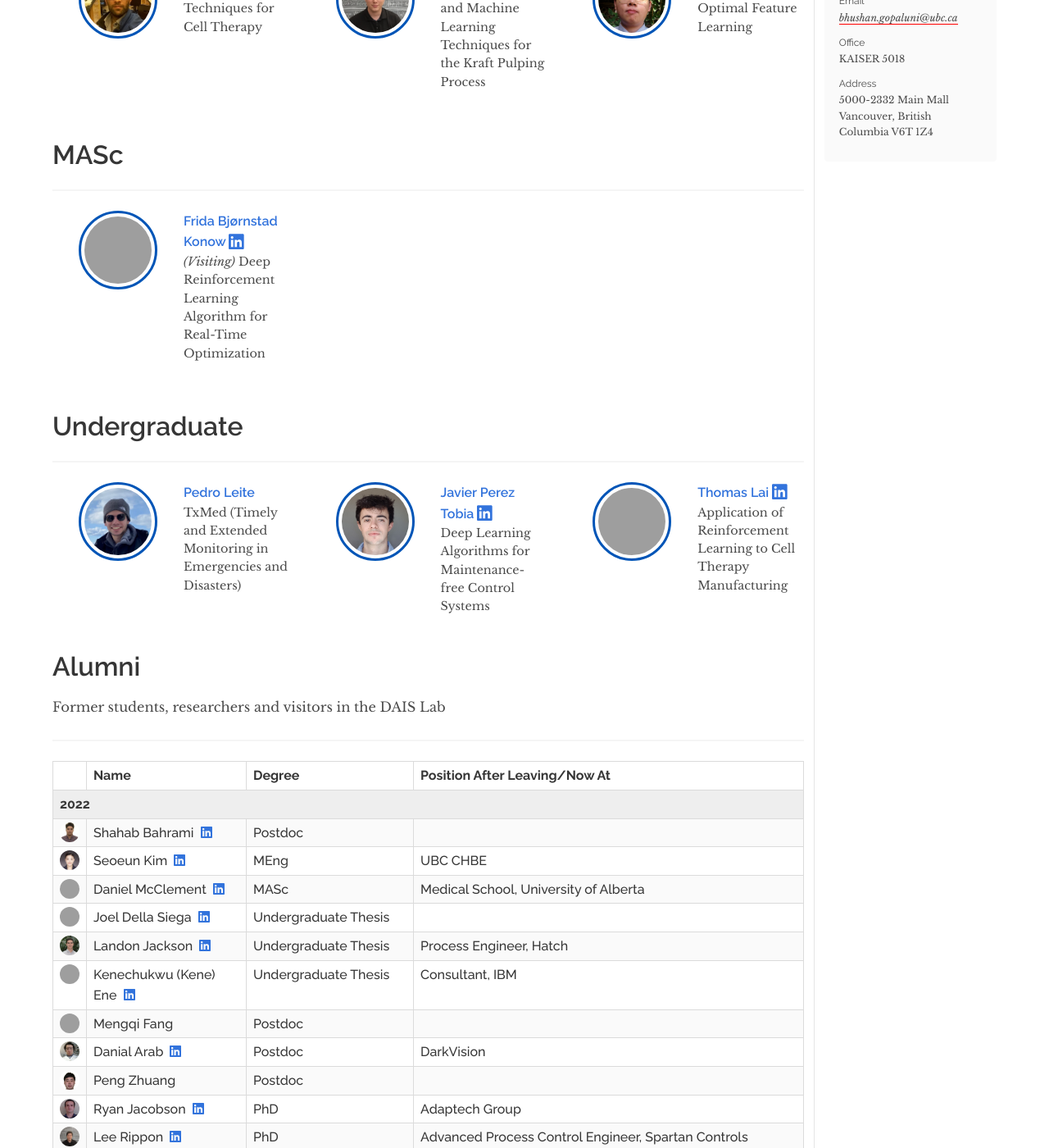
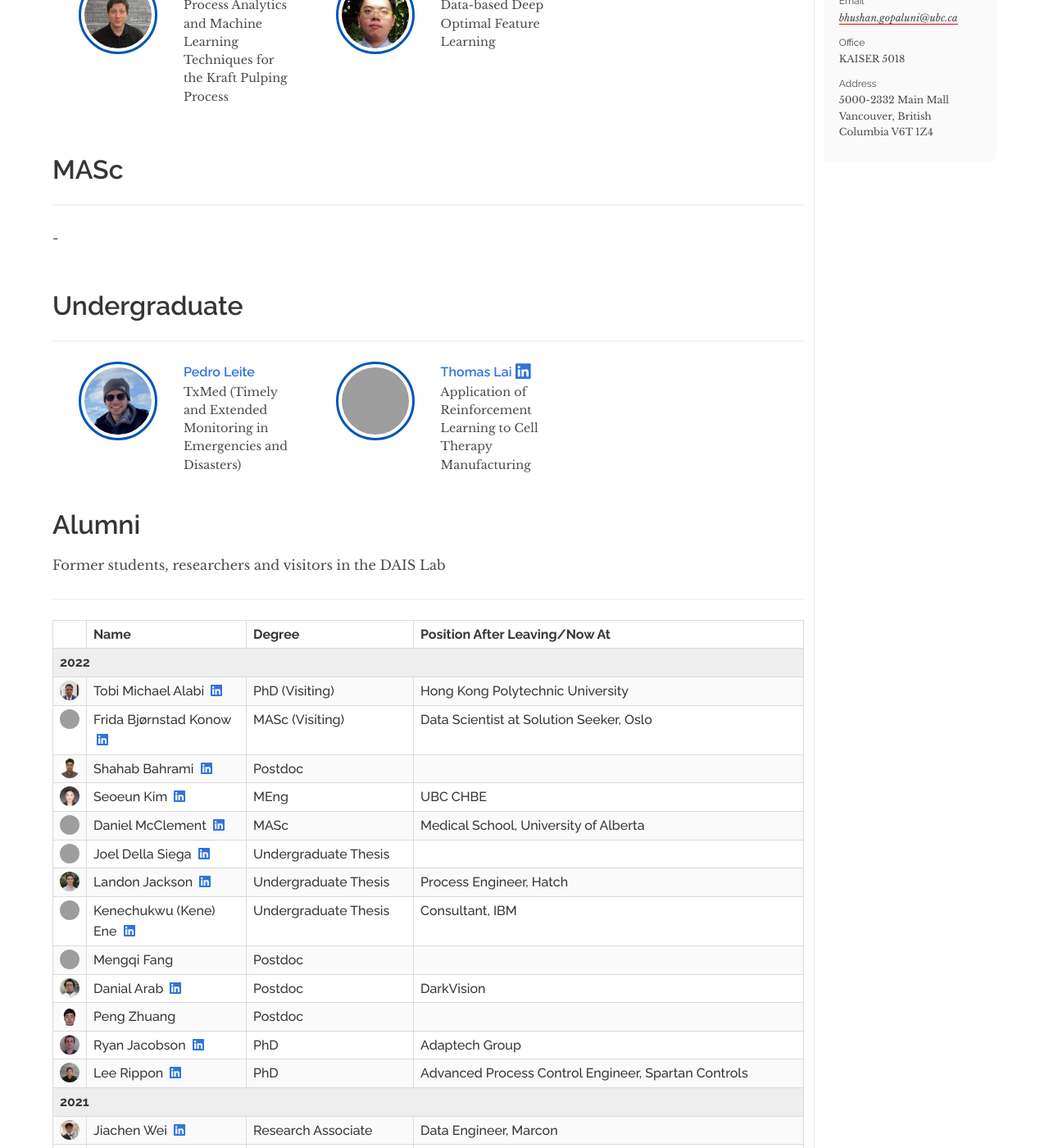
Before and after one commit to daisubc/daisubc.github.io, a Jekyll site: the page built from people.md, in a window 1280 px wide and 1400 px high, scrolled down 1717 px, cut to the strip 0-1400 px from the top of the window. Shown: the whole strip at 82% size. Built offline with Jekyll 4.4.1, drawn with Linux system fonts in a browser that asks for light colours; nearby versions of some CDN libraries; some of the changed text lies outside the part shown; grey boxes are pictures that could not be loaded.

Commit message:
update alum and pubs

```diff
--- a/_data/alumni.yml
+++ b/_data/alumni.yml
@@ -1,3 +1,15 @@
+- degree: "PhD (Visiting)"
+  year: 2022
+  name: Tobi Michael Alabi
+  linkedin: https://www.linkedin.com/in/tobi-michael-alabi/
+  position: Hong Kong Polytechnic University
+
+- degree: "MASc (Visiting)"
+  year: 2022
+  name: Frida Bjørnstad Konow
+  linkedin: https://www.linkedin.com/company/solution-seeker/
+  position: Data Scientist at Solution Seeker, Oslo
+
 - degree: "Postdoc"
   year: 2022
   name: Shahab Bahrami
--- a/people.md
+++ b/people.md
@@ -28,6 +28,12 @@ permalink: /people/
 
 <!-- Github pages is still at jekyll 3.9.0, doesnt support binary operators in where_exp yet -->
 {% assign members = active_members | where_exp:"member", "member.degree == degree" | sort: 'year_start' | reverse %}
+
+{% if members.size == 0 %}
+
+<p> - </p>
+
+{% else %}
 
 <div class="columns is-multiline">
 {% for member in members %}
@@ -63,6 +69,7 @@ permalink: /people/
 	</div>
 {% endfor %}
 </div>
+{% endif %}
 
 {% endfor %}
 
```
Also changed, not shown: _papers/2022-ieee-vppc.md (added, +15 -0 lines), _papers/2022J5_jpc_mcclement.md (added, +15 -0 lines), _profiles/Frida Bjørnstad Konow.md (+2 -1 lines), _profiles/Javier Perez Tobia.md (+2 -1 lines), _profiles/Tobi Michael Alabi.md (+2 -1 lines), assets/thumbnails/2022C3_IEEE_VPPC.png (added), assets/thumbnails/2022J5_jpc_mcclement.png (added), 2 other files.
